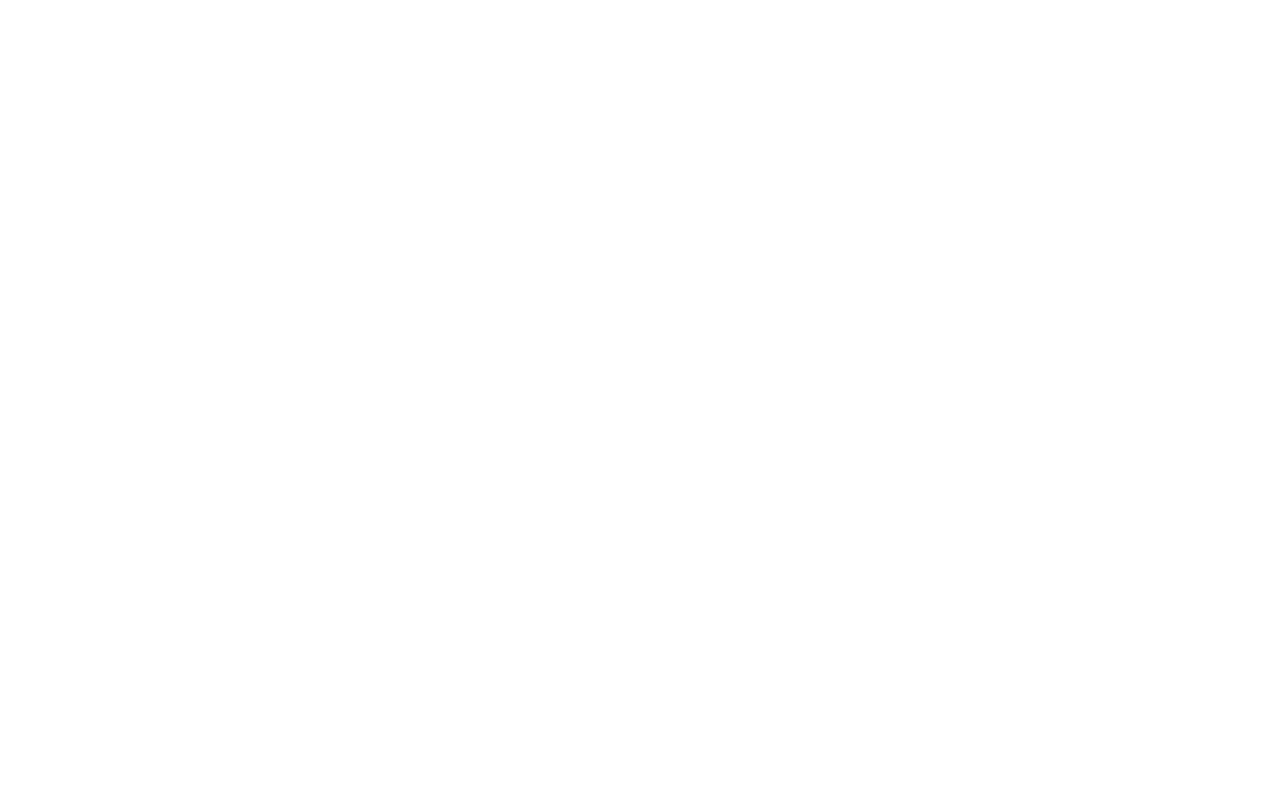
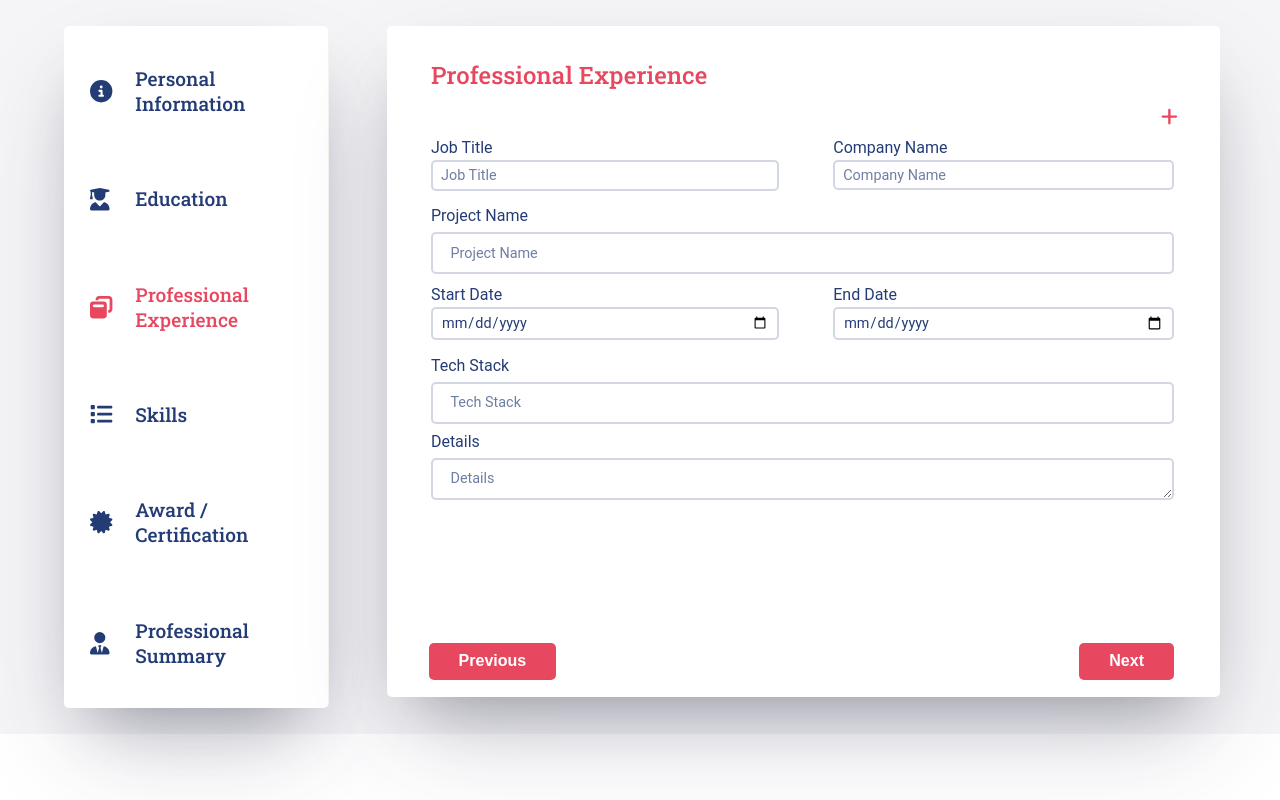
Before and after one commit to soumya1103/Resume-Builder, a React (Create React App) app: page /professionalExperience in a window 1280 px wide. Built offline with nearby package versions, Linux system fonts and the light colour scheme.

Commit message:
Professional experience fields and css added

```diff
--- a/src/Pages/CreateResume/ProfessionalExperience.jsx
+++ b/src/Pages/CreateResume/ProfessionalExperience.jsx
@@ -1,7 +1,152 @@
-import React from "react";
+import React, { useState } from "react";
+import { useNavigate } from "react-router-dom";
+import Input from "../../Components/Input/Input";
+import Button from "../../Components/Button/Button";
+import { FontAwesomeIcon } from "@fortawesome/react-fontawesome";
+import { faPlus, faTrash } from "@fortawesome/free-solid-svg-icons";
+import ResumeHoc from "../../Components/Hoc/ResumeHoc";
 
-function ProfessionalExperience(props) {
-    return <div></div>;
+function ProfessionalExperience() {
+  const [experienceFields, setExperienceFields] = useState([
+    { jobTitle: "", companyName: "", projectName: "", startDate: "", endDate: "", techStack: "", details: "", collapsed: false },
+  ]);
+
+  const navigate = useNavigate();
+
+  const handlePrevClick = () => {
+    navigate("/education");
+  };
+
+  const handleNextClick = () => {
+    navigate("/skills");
+  };
+
+  const handlePlusClick = () => {
+    // Collapse the current set of fields and add a new empty field at the top
+    const updatedFields = experienceFields.map((field, index) => (index === 0 ? { ...field, collapsed: true } : field));
+    setExperienceFields([
+      { jobTitle: "", companyName: "", projectName: "", startDate: "", endDate: "", techStack: "", details: "", collapsed: false },
+      ...updatedFields,
+    ]);
+  };
+
+  const handleDeleteClick = (index) => {
+    const updatedFields = experienceFields.filter((_, i) => i !== index);
+    setExperienceFields(updatedFields);
+  };
+
+  const handleFieldChange = (index, fieldName, value) => {
+    const updatedFields = experienceFields.map((field, i) => (i === index ? { ...field, [fieldName]: value } : field));
+    setExperienceFields(updatedFields);
+  };
+
+  return (
+    <div className="resume-form">
+      <h1 className="resume-form-title">Professional Experience</h1>
+      <div className="resume-form-header">
+        <FontAwesomeIcon icon={faPlus} className="resume-plus-icon" onClick={handlePlusClick} />
+      </div>
+
+      {/* Render new fields first */}
+      <div className="resume-entry">
+        {!experienceFields[0].collapsed && (
+          <>
+            <div className="grid-container-2-col">
+              <Input
+                label="Job Title"
+                name="jobTitle"
+                type="text"
+                className="resume-form-input-field"
+                value={experienceFields[0].jobTitle}
+                onChange={(e) => handleFieldChange(0, "jobTitle", e.target.value)}
+              />
+              <Input
+                label="Company Name"
+                name="companyName"
+                type="text"
+                className="resume-form-input-field"
+                value={experienceFields[0].companyName}
+                onChange={(e) => handleFieldChange(0, "companyName", e.target.value)}
+              />
+            </div>
+            <div className="grid-container-1-col">
+              <Input
+                label="Project Name"
+                name="projectName"
+                type="text"
+                className="resume-form-input-field"
+                value={experienceFields[0].projectName}
+                onChange={(e) => handleFieldChange(0, "projectName", e.target.value)}
+                margin="1%"
+              />
+            </div>
+            <div className="grid-container-2-col">
+              <Input
+                label="Start Date"
+                name="startDate"
+                type="date"
+                className="resume-form-input-field"
+                value={experienceFields[0].startDate}
+                onChange={(e) => handleFieldChange(0, "startDate", e.target.value)}
+              />
+              <Input
+                label="End Date"
+                name="endDate"
+                type="date"
+                className="resume-form-input-field"
+                value={experienceFields[0].endDate}
+                onChange={(e) => handleFieldChange(0, "endDate", e.target.value)}
+              />
+            </div>
+            <div className="grid-container-1-col">
+              <Input
+                label="Tech Stack"
+                name="techStack"
+                type="text"
+                className="resume-form-input-field"
+                value={experienceFields[0].techStack}
+                onChange={(e) => handleFieldChange(0, "techStack", e.target.value)}
+                margin="1%"
+              />
+            </div>
+            <div className="grid-container-1-col">
+              <Input
+                label="Details"
+                name="details"
+                type="textarea"
+                className="resume-form-input-field"
+                value={experienceFields[0].details}
+                onChange={(e) => handleFieldChange(0, "details", e.target.value)}
+                margin="1%"
+              />
+            </div>
+          </>
+        )}
+      </div>
+
+      {/* Render collapsed fields at the bottom */}
+      {experienceFields.slice(1).map((field, index) => (
+        <div key={index + 1} className="resume-entry">
+          <div className="resume-form-header">
+            <Input
+              label="Job Title"
+              name={`jobTitle-${index + 1}`}
+              type="text"
+              className="resume-form-input-field"
+              value={field.jobTitle}
+              onChange={(e) => handleFieldChange(index + 1, "jobTitle", e.target.value)}
+            />
+            <FontAwesomeIcon icon={faTrash} className="resume-delete-icon" onClick={() => handleDeleteClick(index + 1)} />
+          </div>
+        </div>
+      ))}
+
+      <div className="resume-form-btn">
+        <Button onClick={handlePrevClick}>Previous</Button>
+        <Button onClick={handleNextClick}>Next</Button>
+      </div>
+    </div>
+  );
 }
 
-export default ProfessionalExperience;
+export default ResumeHoc(ProfessionalExperience);
```
